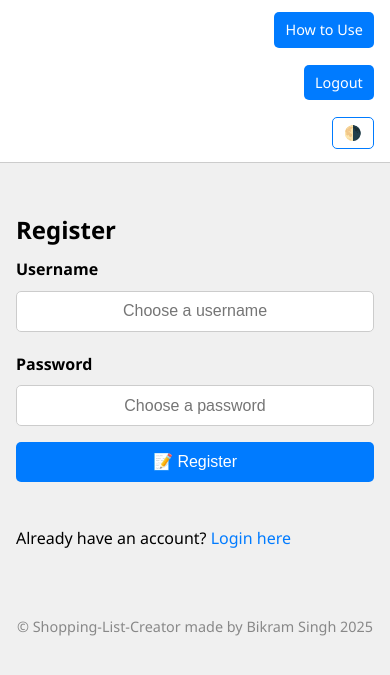
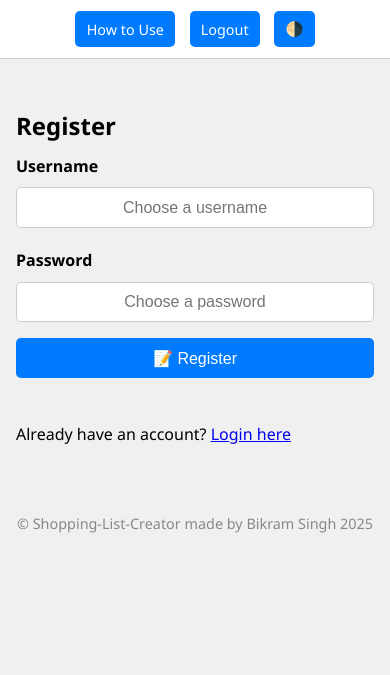
Before and after one commit to BikramSingh1989/Shopping-List-Creator, a Flask app: page /register in a window 390 px wide. Shown: the top 675 px of the page. Run offline with Flask 3, Linux system fonts and the light colour scheme.

Commit message:
updated css

```diff
--- a/static/style.css
+++ b/static/style.css
@@ -39,6 +39,39 @@
   max-width: 900px;
   margin: 2rem auto;
   padding: 1rem;
+}
+
+/* ===== Top Navigation ===== */
+.top-nav {
+  display: flex;
+  justify-content: flex-end;
+  gap: 0.5rem;
+  padding: 0.5rem 1rem;
+  background-color: var(--card-bg);
+  border-bottom: 1px solid #ccc;
+  flex-wrap: nowrap; /* <-- Force single row */
+  overflow-x: auto;   /* Handle narrow screens */
+}
+
+.top-nav .btn {
+  padding: 0.4rem 0.7rem;
+  font-size: 0.9rem;
+  white-space: nowrap;
+  flex-shrink: 0;
+}
+
+/* ===== Toggle Theme Button ===== */
+.toggle-btn {
+  background: none;
+  border: 1px solid var(--accent);
+  color: var(--text);
+  cursor: pointer;
+  transition: background-color 0.3s ease;
+}
+
+.toggle-btn:hover {
+  background-color: var(--accent);
+  color: white;
 }
 
 /* ===== Form Styles ===== */
@@ -87,47 +120,6 @@
   transform: translateY(-2px);
 }
 
-/* ===== Animation ===== */
-.fade-in {
-  animation: fadeIn 0.5s ease-in forwards;
-  opacity: 0;
-}
-
-@keyframes fadeIn {
-  to { opacity: 1; }
-}
-
-/* ===== Top Navigation ===== */
-.top-nav {
-  display: flex;
-  justify-content: flex-end;
-  gap: 0.5rem;
-  padding: 0.5rem 1rem;
-  background-color: var(--card-bg);
-  border-bottom: 1px solid #ccc;
-  flex-wrap: wrap;
-}
-
-.top-nav .btn {
-  padding: 0.4rem 0.7rem;
-  font-size: 0.9rem;
-  white-space: nowrap;
-}
-
-/* ===== Toggle Theme Button ===== */
-.toggle-btn {
-  background: none;
-  border: 1px solid var(--accent);
-  color: var(--text);
-  cursor: pointer;
-  transition: background-color 0.3s ease;
-}
-
-.toggle-btn:hover {
-  background-color: var(--accent);
-  color: white;
-}
-
 /* ===== Inventory Item Card ===== */
 .item {
   background: var(--card-bg);
@@ -155,17 +147,7 @@
   margin-bottom: 2.5rem;
 }
 
-/* ===== Utility Links ===== */
-a {
-  color: var(--accent);
-  text-decoration: none;
-}
-
-a:hover {
-  text-decoration: underline;
-}
-
-/* ===== Section spacing (e.g. h3) ===== */
+/* ===== Section Spacing ===== */
 h3 {
   margin-top: 2rem;
   margin-bottom: 0.5rem;
@@ -209,14 +191,6 @@
   margin-bottom: 0.5rem;
 }
 
-/* ===== Footer ===== */
-.footer {
-  text-align: center;
-  padding: 1rem 0;
-  font-size: 0.9rem;
-  color: #888;
-}
-
 /* ===== Modal Styles ===== */
 .modal {
   position: fixed;
@@ -245,6 +219,24 @@
   cursor: pointer;
 }
 
+/* ===== Footer ===== */
+.footer {
+  text-align: center;
+  padding: 1rem 0;
+  font-size: 0.9rem;
+  color: #888;
+}
+
+/* ===== Animation ===== */
+.fade-in {
+  animation: fadeIn 0.5s ease-in forwards;
+  opacity: 0;
+}
+
+@keyframes fadeIn {
+  to { opacity: 1; }
+}
+
 /* ===== Mobile Adjustments ===== */
 @media (max-width: 600px) {
   .container {
@@ -252,13 +244,14 @@
   }
 
   .top-nav {
-    flex-direction: column;
-    align-items: flex-end;
+    justify-content: center;
+    flex-wrap: wrap;
   }
 
   .top-nav .btn {
-    margin-bottom: 0.3rem;
+    margin: 0.2rem;
     width: auto;
+    flex: 0 1 auto;
   }
 
   .item {
```
